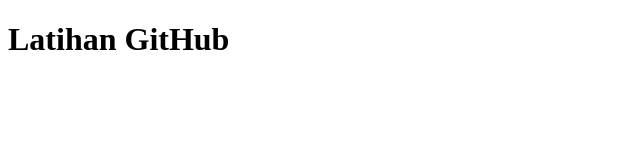
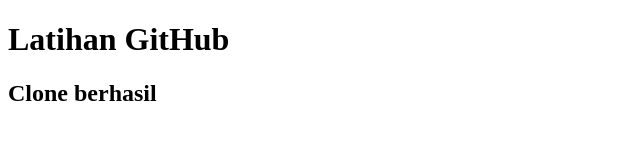
Before and after one commit to cikyciky/Web-Native-Coba, a plain HTML site: page index.html in a window 1280 px wide. Shown: the whole page, without its empty margins (0-640 px from the left). Drawn offline with Linux system fonts and the light colour scheme.

Commit message:
Menambahkan h2 pada html

```diff
--- a/index.html
+++ b/index.html
@@ -7,5 +7,6 @@
   </head>
   <body>
     <h1>Latihan GitHub</h1>
+    <h2>Clone berhasil</h2>
   </body>
 </html>
```
